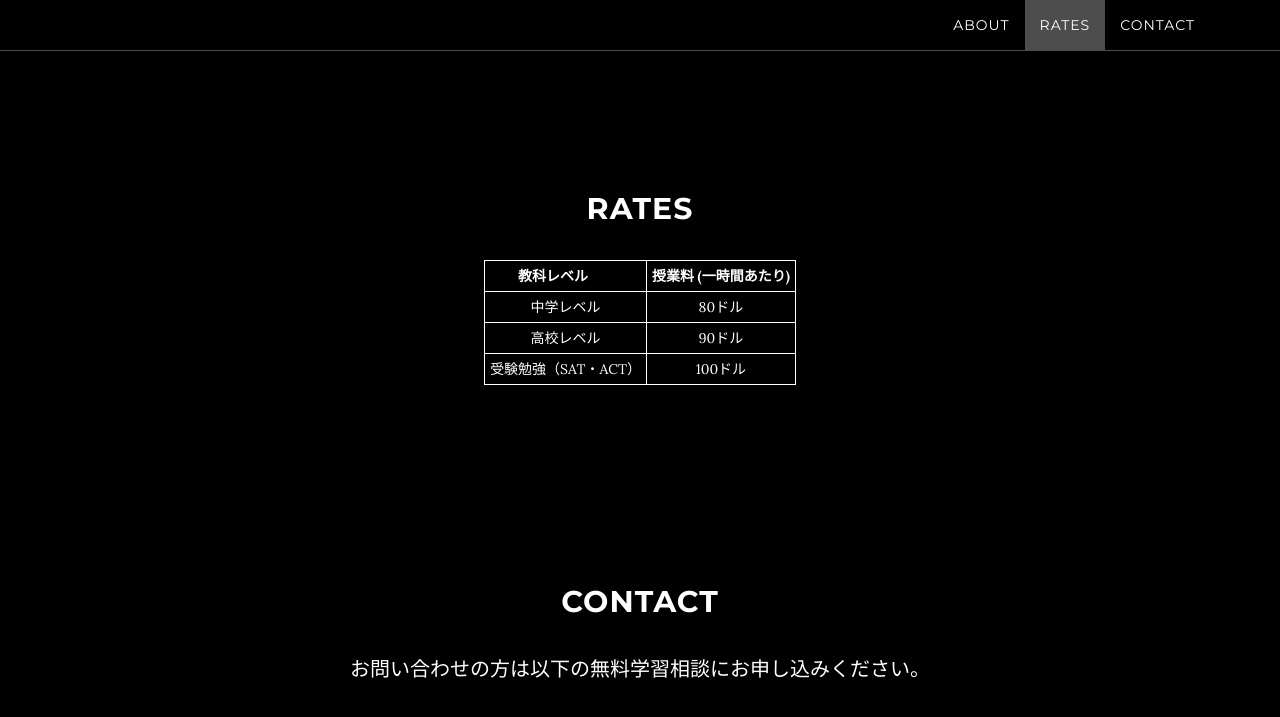
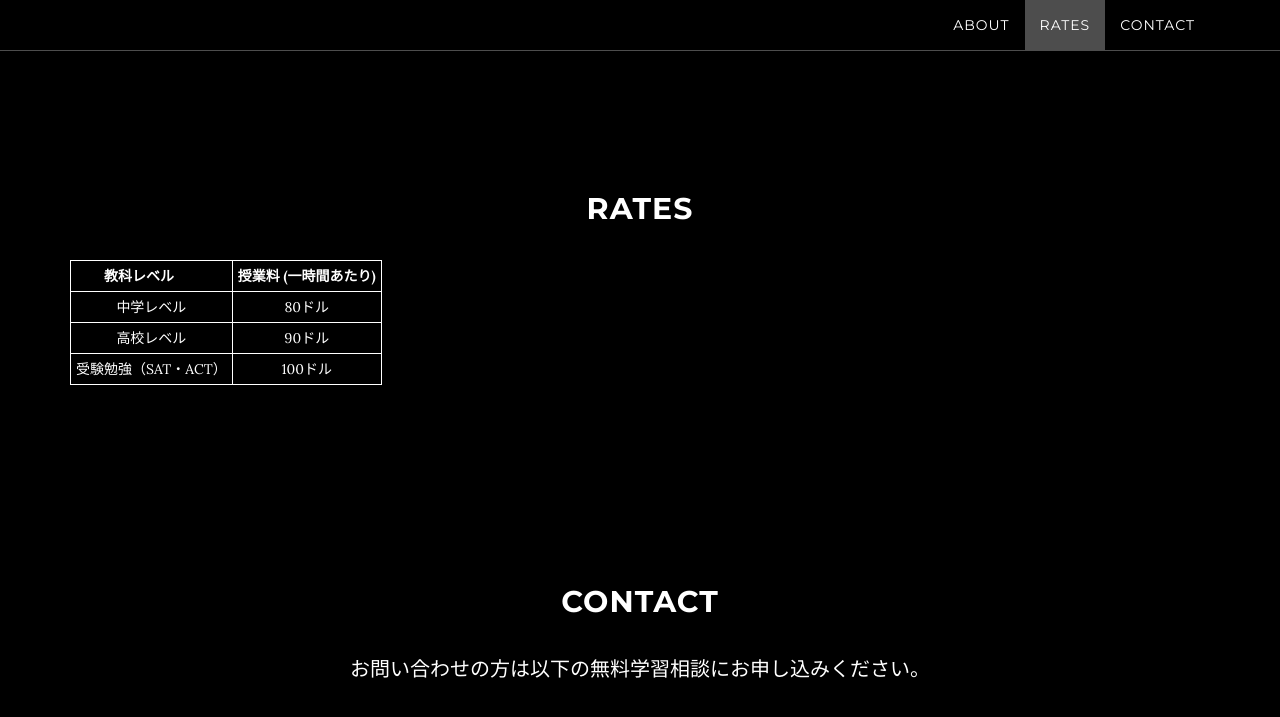
Before and after one commit to taro-shima-jpn/taro-shima-jpn.github.io, a Jekyll site: the page built from index.html, in a window 1280 px wide and 900 px high, scrolled down 1502 px. Shown: the top 717 px of the window. Built offline with Jekyll 4.4.1, drawn with Linux system fonts in a browser that asks for light colours.

Commit message:
Update rates.html

```diff
--- a/_includes/rates.html
+++ b/_includes/rates.html
@@ -17,7 +17,7 @@
     <div class="rates-section text-center">
         <div class="container">
           <h2>Rates</h2>
-          <table class="center">
+          <table>
             <tr>
               <th>　　教科レベル</th>
               <th>授業料 (一時間あたり)</th>
```
